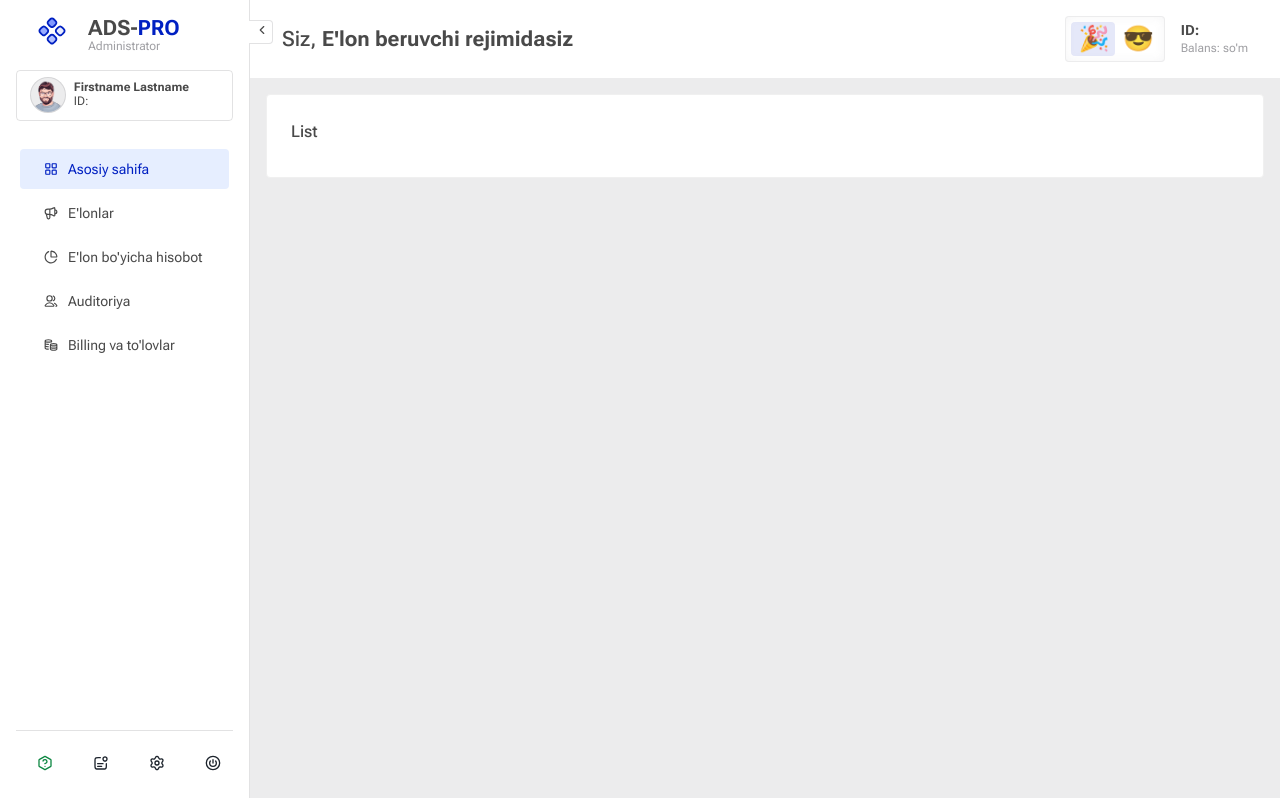
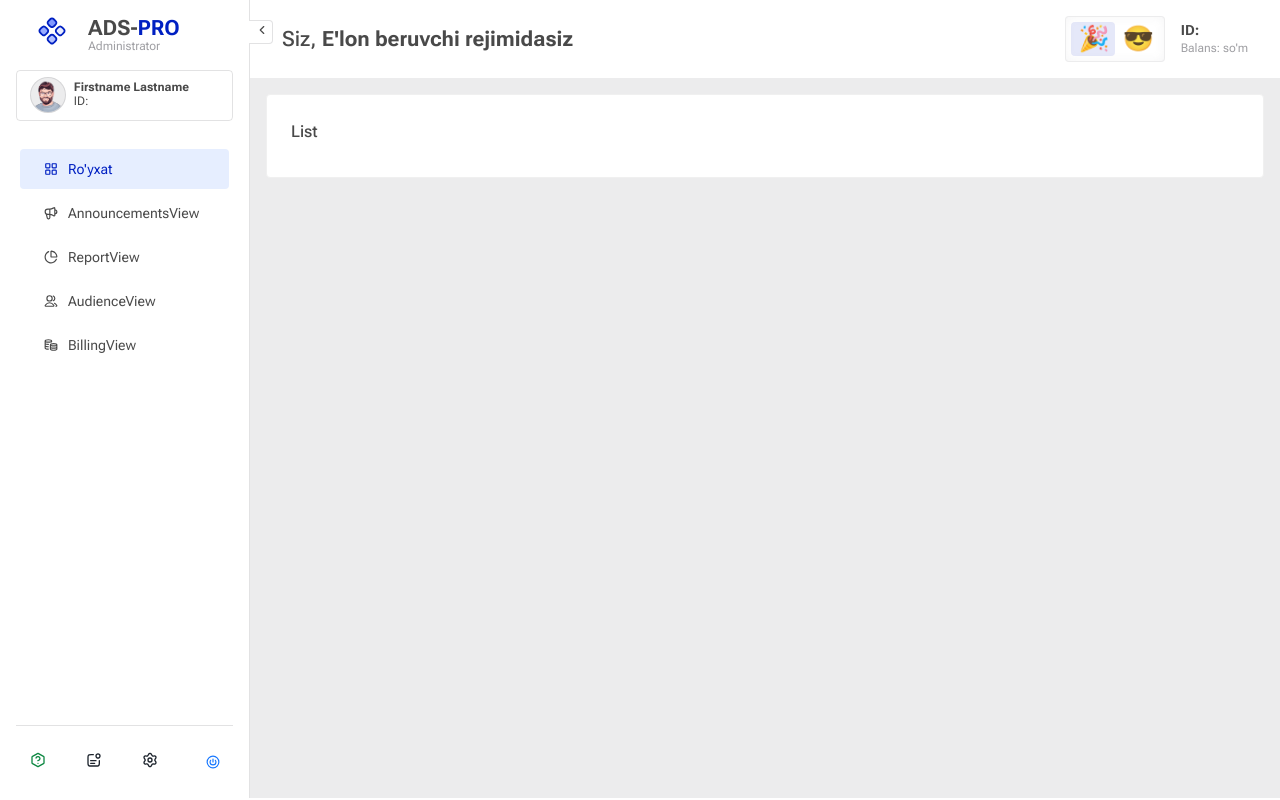
Before and after one commit to NbekWeb/adds-app, a Vue app: page /dashboard/main in a window 1280 px wide. Built offline with nearby package versions, Linux system fonts and the light colour scheme; no server answers; sample sign-in values are in the browser's storage.

Commit message:
add popconfirm to log out and menu has been localized

```diff
--- a/src/pages/dashboard/components/MenuComponent.vue
+++ b/src/pages/dashboard/components/MenuComponent.vue
@@ -12,6 +12,8 @@ import IconSettings from '@/components/icons/IconSettings.vue'
 import IconHelp from '@/components/icons/IconHelp.vue'
 import IconPowerOff from '@/components/icons/IconPowerOff.vue'
 import { useRouter } from 'vue-router'
+import useUser from '@/store/user.pinia.js'
+import useCore from '@/store/core.pinia.js'
 
 const { collapsed } = defineProps({
   collapsed: {
@@ -20,10 +22,18 @@ const { collapsed } = defineProps({
   }
 })
 const router = useRouter()
+const userPinia = useUser()
+const corePinia = useCore()
 const selected = ref(['main'])
 
 const setCollapse = ({ key }) => {
   router.push(`/dashboard/${key}`)
+}
+const cancel = () => {
+  corePinia.setToast({
+    message: 'Tizimda qolganingiz uchun tashakkur!',
+    type: 'info'
+  })
 }
 </script>
 
@@ -50,7 +60,7 @@ const setCollapse = ({ key }) => {
           </a-col>
         </template>
       </a-row>
-      <user-component avatar="true" class="mb-4" />
+      <user-component :avatar="true" class="mb-4" />
       <a-menu
         @click="setCollapse"
         v-model:selectedKeys="selected"
@@ -60,31 +70,31 @@ const setCollapse = ({ key }) => {
           <template #icon>
             <icon-grid />
           </template>
-          Asosiy sahifa
+          {{ $t('DashboardListView') }}
         </a-menu-item>
         <a-menu-item :key="`ads`">
           <template #icon>
             <icon-announcement />
           </template>
-          E'lonlar
+          {{ $t('AnnouncementsView') }}
         </a-menu-item>
         <a-menu-item :key="`report`">
           <template #icon>
             <icon-pie-chart />
           </template>
-          E'lon bo'yicha hisobot
+          {{ $t('ReportView') }}
         </a-menu-item>
         <a-menu-item :key="`audience`">
           <template #icon>
             <icon-users />
           </template>
-          Auditoriya
+          {{ $t('AudienceView') }}
         </a-menu-item>
         <a-menu-item :key="`billing`">
           <template #icon>
             <icon-coins-stacked />
           </template>
-          Billing va to'lovlar
+          {{ $t('BillingView') }}
         </a-menu-item>
       </a-menu>
     </div>
@@ -113,9 +123,17 @@ const setCollapse = ({ key }) => {
         </li>
         <li>
           <a-tooltip title="Tizimdan chiqish">
-            <router-link to="#">
-              <icon-power-off />
-            </router-link>
+            <a-popconfirm
+              title="Tizimdan chiqmoqchimisiz"
+              ok-text="Ha"
+              cancel-text="Yo'q"
+              @confirm="userPinia.logOut()"
+              @cancel="cancel"
+            >
+              <a-button type="link" size="small" link>
+                <icon-power-off />
+              </a-button>
+            </a-popconfirm>
           </a-tooltip>
         </li>
       </ul>
```
